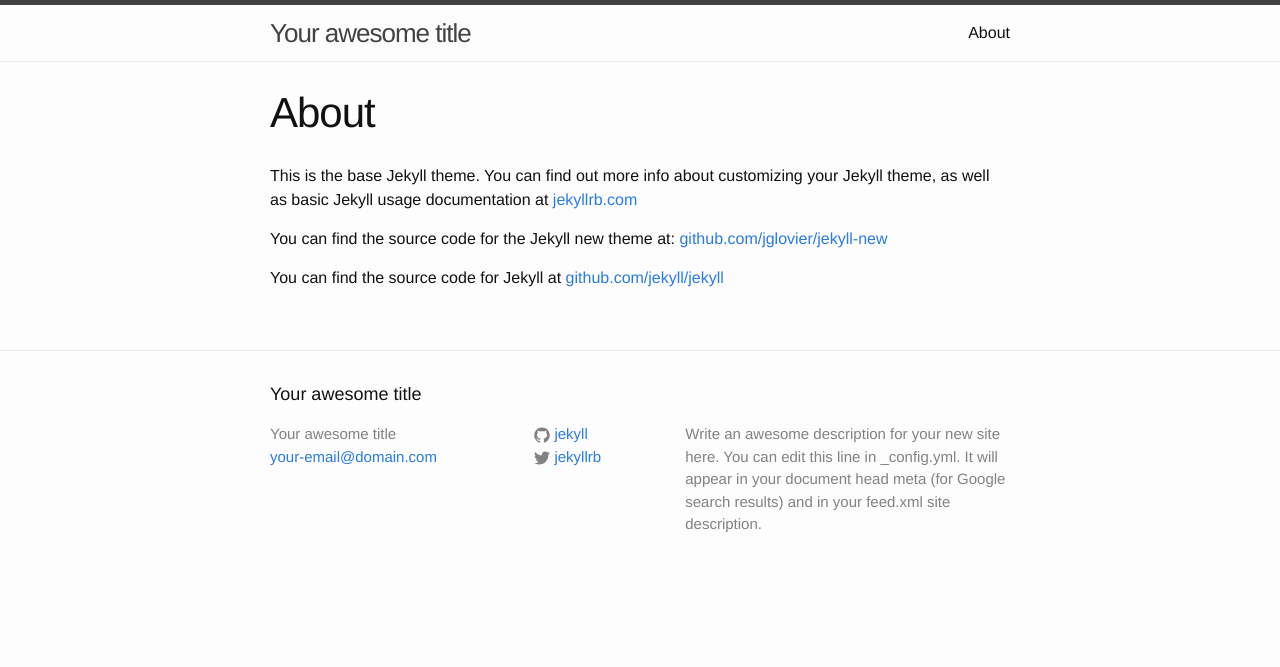
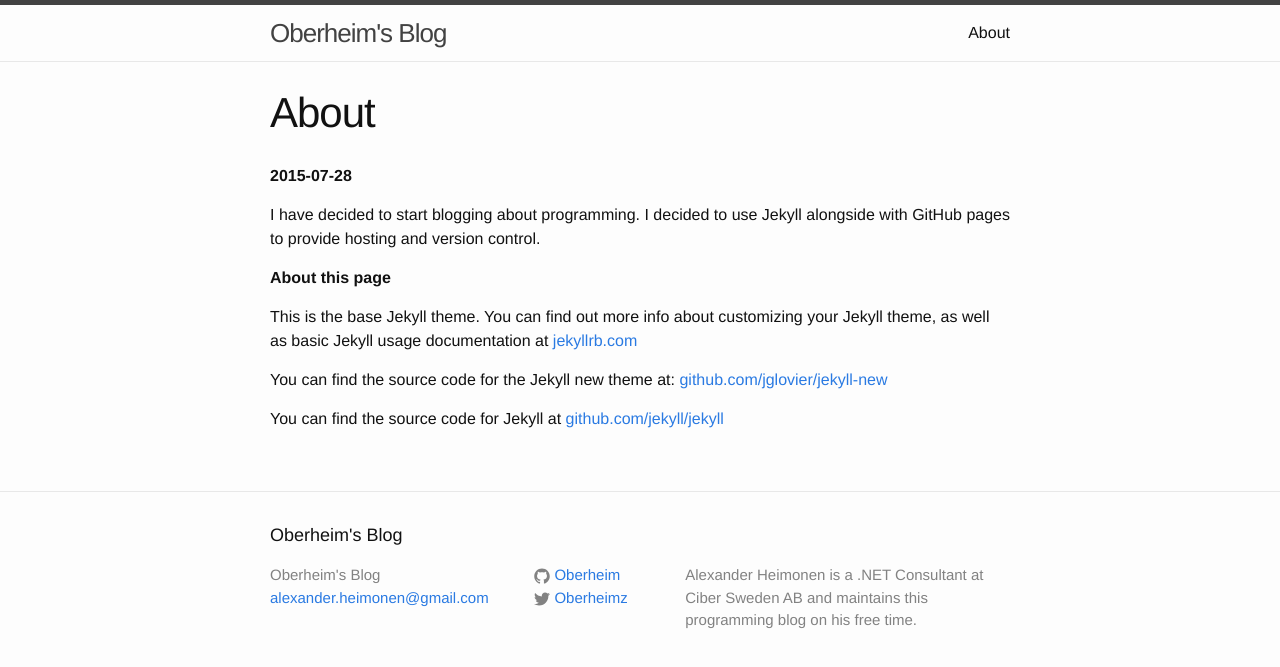
Before and after one commit to Oberheim/Oberheim.github.io, a Jekyll site: the page built from about.md, in a window 1280 px wide. Shown: the top 667 px of the page. Built offline with Jekyll 4.4.1, drawn with Linux system fonts in a browser that asks for light colours.

Commit message:
Added basic info

```diff
--- a/_config.yml
+++ b/_config.yml
@@ -1,14 +1,12 @@
 # Site settings
-title: Your awesome title
-email: your-email@domain.com
+title: Oberheim's Blog
+email: alexander.heimonen@gmail.com
 description: > # this means to ignore newlines until "baseurl:"
-  Write an awesome description for your new site here. You can edit this
-  line in _config.yml. It will appear in your document head meta (for
-  Google search results) and in your feed.xml site description.
+  Alexander Heimonen is a .NET Consultant at Ciber Sweden AB and maintains this programming blog on his free time.
 baseurl: "" # the subpath of your site, e.g. /blog/
-url: "http://yourdomain.com" # the base hostname & protocol for your site
-twitter_username: jekyllrb
-github_username:  jekyll
+url: "http://oberheim.github.io" # the base hostname & protocol for your site
+twitter_username: Oberheimz
+github_username:  Oberheim
 
 # Build settings
 markdown: kramdown
--- a/about.md
+++ b/about.md
@@ -4,6 +4,11 @@ title: About
 permalink: /about/
 ---
 
+<b>2015-07-28</b>
+<p>I have decided to start blogging about programming. I decided to use Jekyll alongside with GitHub pages to provide hosting and version control.</p>
+
+<p><b>About this page</b></p>
+
 This is the base Jekyll theme. You can find out more info about customizing your Jekyll theme, as well as basic Jekyll usage documentation at [jekyllrb.com](http://jekyllrb.com/)
 
 You can find the source code for the Jekyll new theme at: [github.com/jglovier/jekyll-new](https://github.com/jglovier/jekyll-new)
```
Also changed, not shown: 1 other file.
